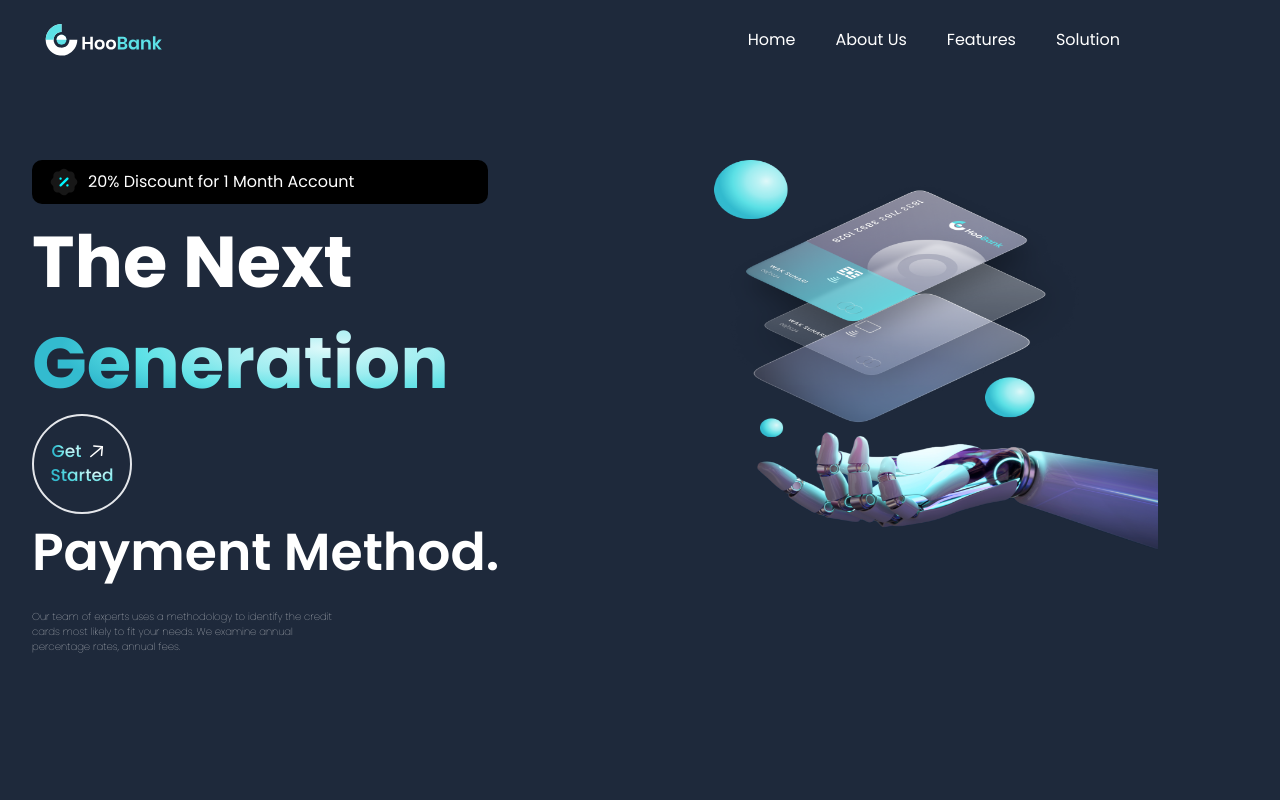
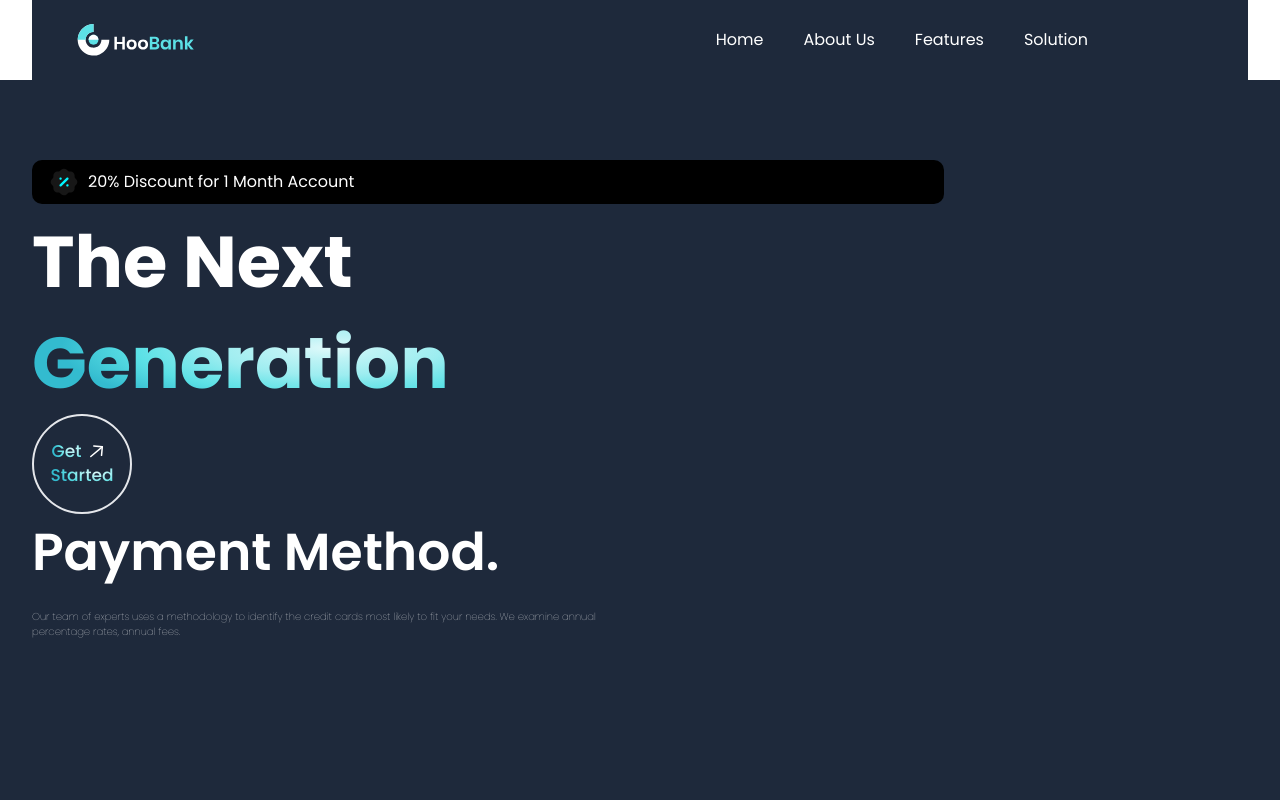
Before and after one commit to Alexandra4373/Bank-app, a React (Vite) app: page / in a window 1280 px wide. Shown: the top 800 px of the page. Built offline with nearby package versions, Linux system fonts and the light colour scheme.

Commit message:
Update App.jsx

```diff
--- a/src/App.jsx
+++ b/src/App.jsx
@@ -27,10 +27,10 @@ import {
 function App() {
   return (
     <div className="font-poppins">
+      <div className="container">
         <nav className="bg-slate-800 w-full flex py-6 justify-between items-center pl-10 ">
           <img src={logo} alt="hoobank" className="w-32 h-8" />
-
-        <ul className=" text-white list-none sm:flex hidden md:flex-row sm:flex-col justify-end items-center flex-1 gap-10 px-40 cursor-pointer ">
+          <ul className=" text-white list-none sm:flex sm: hidden md:flex-row sm:flex-col justify-end items-center flex-1 gap-10 px-40 cursor-pointer ">
             <li>
               <a href="#Home">Home</a>
             </li>
@@ -45,23 +45,22 @@ function App() {
             </li>
           </ul>
         </nav>
+      </div>
       {/* Hero */}
       <div className="bg-slate-800 py-20 flex  md:flex-row sm:flex-col ">
-        <div className="container flex-1 flex-col w-full ">
+        <div className="container">
+          <div className="flex-1 flex-col w-full ">
             <div className="flex flex-row items-center bg-black py-[6px] px-4 rounded-[10px] mb-2 w-3/4">
               <img src={discount} alt="discount" className="[32px] h-[32px]" />
-
               <p className="font-poppins font-normal text-white text-[16px] leading-[30.8px]  ml-2">
                 <span className="text-white">20%</span> Discount for{" "}
                 <span className="text-white">1 Month</span> Account
               </p>
             </div>
-
             <h1 className="flex-1 font-poppins font-bold sm:text-[72px] text-[56px] text-white sm:leading-[100.8px] leading-[75px] ">
               The Next <br className="sm:block hidden" />
               <span className="text-gradient ">Generation</span>
             </h1>
-
             <div className="flex justify-center items-center border-blue-gradient border-2 w-[100px] h-[100px] rounded-full bg-blue p-[2px] cursor-pointer">
               <div className="flex flex-col justify-center items-center w-[100%] h-[100%] rounded-full text-center">
                 <div className="flex items-center">
@@ -79,15 +78,15 @@ function App() {
                 </p>
               </div>
             </div>
-
             <h1 className=" flex-1 font-poppins font-semibold ss:text-[68px] text-[52px] text-white ss:leading-[100.8px] leading-[75px] w-full">
               Payment Method.
             </h1>
             <p className="flex-1 w-2/4 text-[10px] mt-5 font-thin text-white">
-            Our team of experts uses a methodology to identify the credit cards
-            most likely to fit your needs. We examine annual percentage rates,
-            annual fees.
+              Our team of experts uses a methodology to identify the credit
+              cards most likely to fit your needs. We examine annual percentage
+              rates, annual fees.
             </p>
+          </div>
         </div>
         <div className="flex-1  ">
           <img src={robot} alt="billing" className="w-[80%] h-[80%] " />
```
Lines whose indentation alone changed are shown as unchanged.
